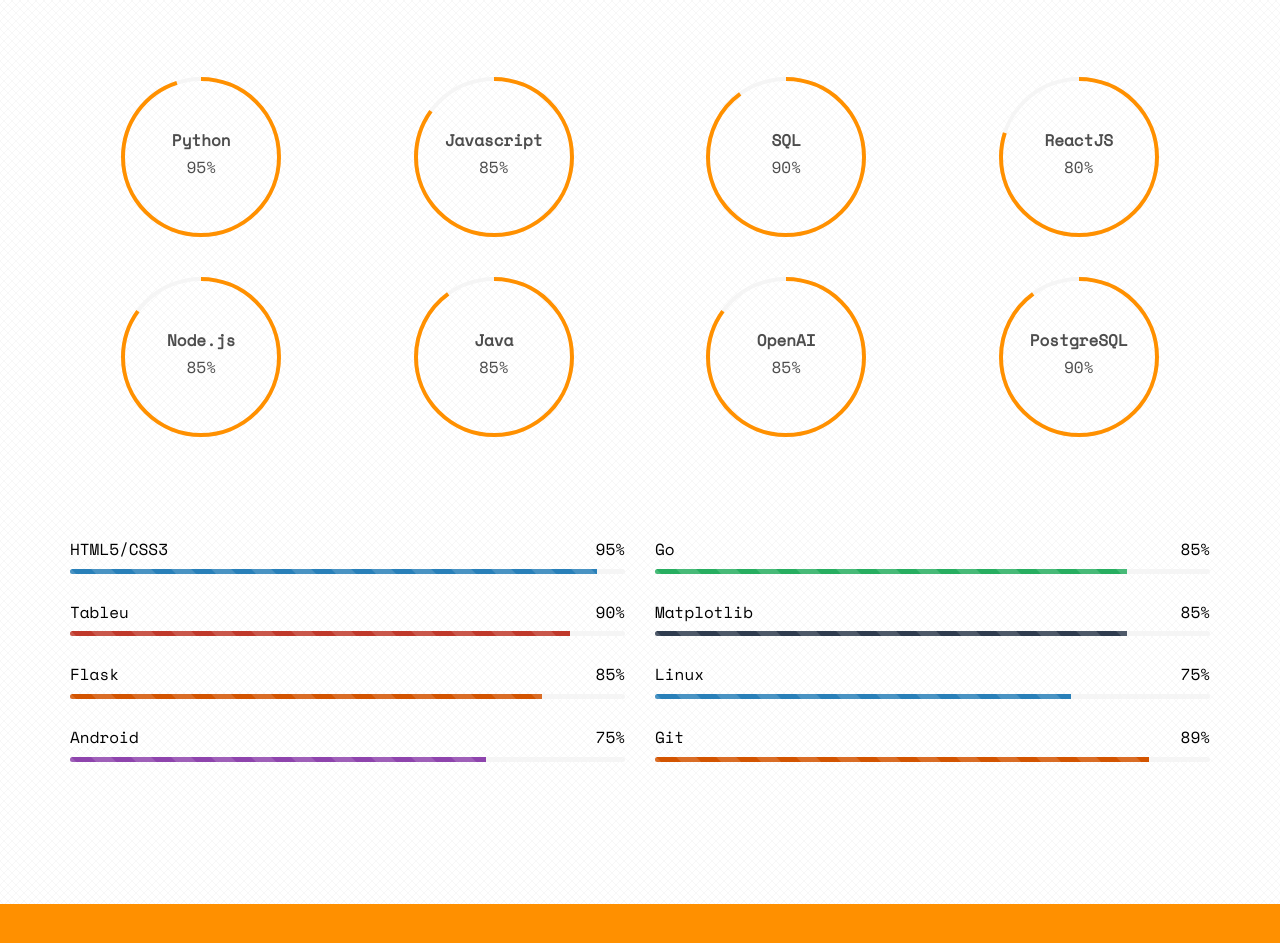
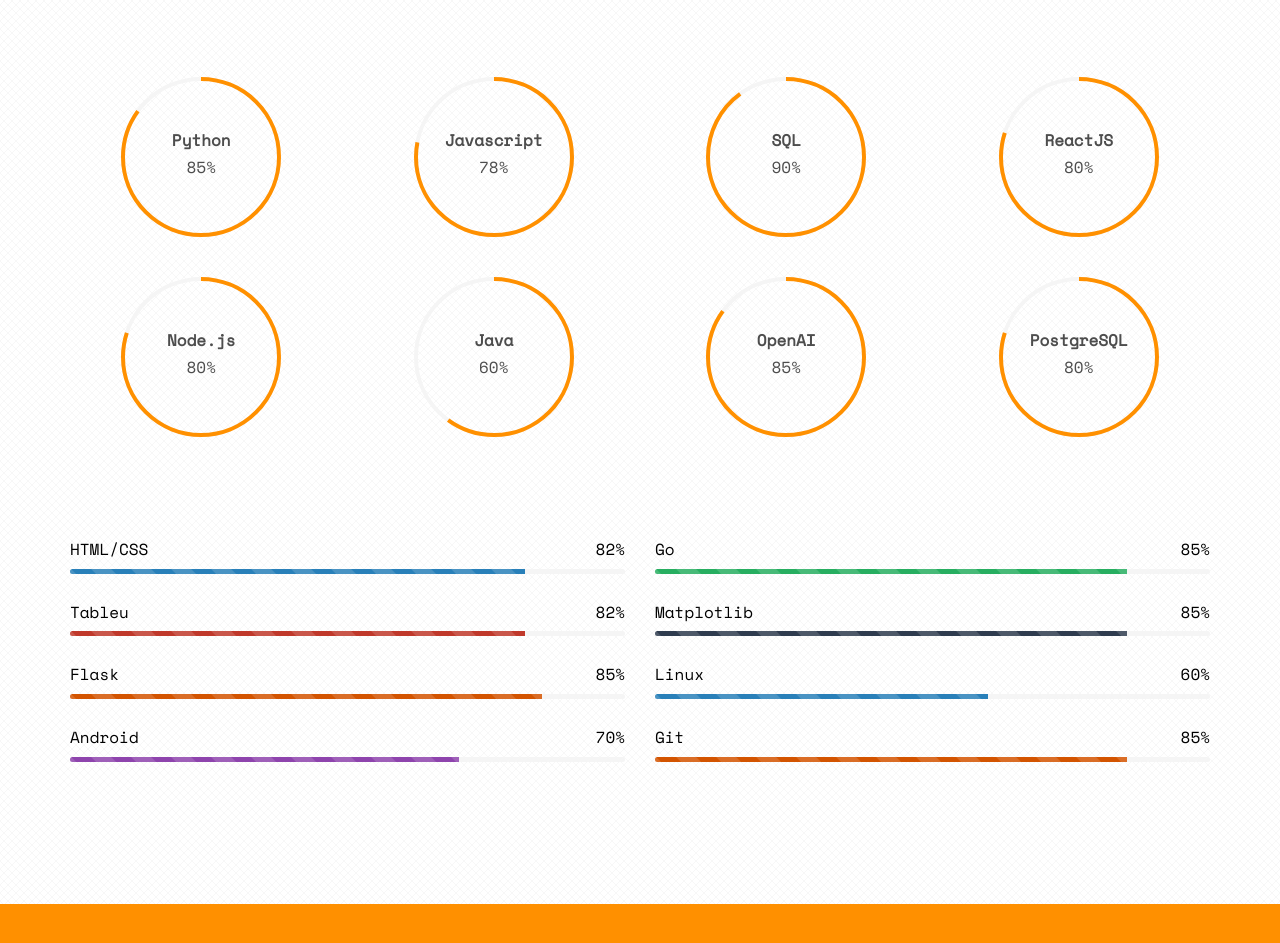
Before and after one commit to moodymudy/portfolio, a plain HTML site: page index.html in a window 1280 px wide. Shown: the part 4644-5587 px from the top of the page. Drawn offline with nearby package versions, Linux system fonts and the light colour scheme; some packages are replaced by stand-ins of ours; no server answers; files whose address does not match are found by name.

Commit message:
Initial commit

```diff
--- a/index.html
+++ b/index.html
@@ -348,10 +348,10 @@
 			</div>
 			<div class="row row-pb-md">
 				<div class="col-md-3 col-sm-6 col-xs-12 text-center">
-					<div class="chart" data-percent="95"><span><strong>Python</strong>95%</span></div>
+					<div class="chart" data-percent="85"><span><strong>Python</strong>85%</span></div>
 				</div>
 				<div class="col-md-3 col-sm-6 col-xs-12 text-center">
-					<div class="chart" data-percent="85"><span><strong>Javascript</strong>85%</span></div>
+					<div class="chart" data-percent="78"><span><strong>Javascript</strong>78%</span></div>
 				</div>
 				<div class="col-md-3 col-sm-6 col-xs-12 text-center">
 					<div class="chart" data-percent="90"><span><strong>SQL</strong>90%</span></div>
@@ -361,33 +361,33 @@
 					<div class="chart" data-percent="80"><span><strong>ReactJS</strong>80%</span></div>
 				</div>
 				<div class="col-md-3 col-sm-6 col-xs-12 text-center">
-					<div class="chart" data-percent="85"><span><strong>Node.js</strong>85%</span></div>
+					<div class="chart" data-percent="80"><span><strong>Node.js</strong>80%</span></div>
 				</div>
 				<div class="col-md-3 col-sm-6 col-xs-12 text-center">
-					<div class="chart" data-percent="90"><span><strong>Java</strong>85%</span></div>
+					<div class="chart" data-percent="60"><span><strong>Java</strong>60%</span></div>
 				</div>
 				<div class="col-md-3 col-sm-6 col-xs-12 text-center">
 					<div class="chart" data-percent="85"><span><strong>OpenAI</strong>85%</span></div>
 				</div>
 				<div class="col-md-3 col-sm-6 col-xs-12 text-center">
-					<div class="chart" data-percent="90"><span><strong>PostgreSQL</strong>90%</span></div>
+					<div class="chart" data-percent="80"><span><strong>PostgreSQL</strong>80%</span></div>
 				</div>
 			</div>
 			<div class="row">
 				<div class="col-md-6">
 					<div class="progress-wrap">
-						<h3><span class="name-left">HTML5/CSS3</span><span class="value-right">95%</span></h3>
+						<h3><span class="name-left">HTML/CSS</span><span class="value-right">82%</span></h3>
 						<div class="progress">
 						  <div class="progress-bar progress-bar-1 progress-bar-striped active" role="progressbar"
-						  aria-valuenow="90" aria-valuemin="0" aria-valuemax="100" style="width:95%">
+						  aria-valuenow="82" aria-valuemin="0" aria-valuemax="100" style="width:82%">
 						  </div>
 						</div>
 					</div>
 					<div class="progress-wrap">
-						<h3><span class="name-left">Tableu</span><span class="value-right">90%</span></h3>
+						<h3><span class="name-left">Tableu</span><span class="value-right">82%</span></h3>
 						<div class="progress">
 						  <div class="progress-bar progress-bar-2 progress-bar-striped active" role="progressbar"
-						  aria-valuenow="90" aria-valuemin="0" aria-valuemax="100" style="width:90%">
+						  aria-valuenow="82" aria-valuemin="0" aria-valuemax="100" style="width:82%">
 						  </div>
 						</div>
 					</div>
@@ -400,10 +400,10 @@
 						</div>
 					</div>
 					<div class="progress-wrap">
-						<h3><span class="name-left">Android</span><span class="value-right">75%</span></h3>
+						<h3><span class="name-left">Android</span><span class="value-right">70%</span></h3>
 						<div class="progress">
 						  <div class="progress-bar progress-bar-4 progress-bar-striped active" role="progressbar"
-						  aria-valuenow="75" aria-valuemin="0" aria-valuemax="100" style="width:75%">
+						  aria-valuenow="70" aria-valuemin="0" aria-valuemax="100" style="width:70%">
 						  </div>
 						</div>
 					</div>
@@ -426,18 +426,18 @@
 						</div>
 					</div>
 					<div class="progress-wrap">
-						<h3><span class="name-left">Linux</span><span class="value-right">75%</span></h3>
+						<h3><span class="name-left">Linux</span><span class="value-right">60%</span></h3>
 						<div class="progress">
 						  <div class="progress-bar progress-bar-1 progress-bar-striped active" role="progressbar"
-						  aria-valuenow="85" aria-valuemin="0" aria-valuemax="100" style="width:75%">
+						  aria-valuenow="60" aria-valuemin="0" aria-valuemax="100" style="width:60%">
 						  </div>
 						</div>
 					</div>
 					<div class="progress-wrap">
-						<h3><span class="name-left">Git</span><span class="value-right">89%</span></h3>
+						<h3><span class="name-left">Git</span><span class="value-right">85%</span></h3>
 						<div class="progress">
 						  <div class="progress-bar progress-bar-3 progress-bar-striped active" role="progressbar"
-						  aria-valuenow="75" aria-valuemin="0" aria-valuemax="100" style="width:89%">
+						  aria-valuenow="85" aria-valuemin="0" aria-valuemax="100" style="width:85%">
 						  </div>
 						</div>
 					</div>
```
